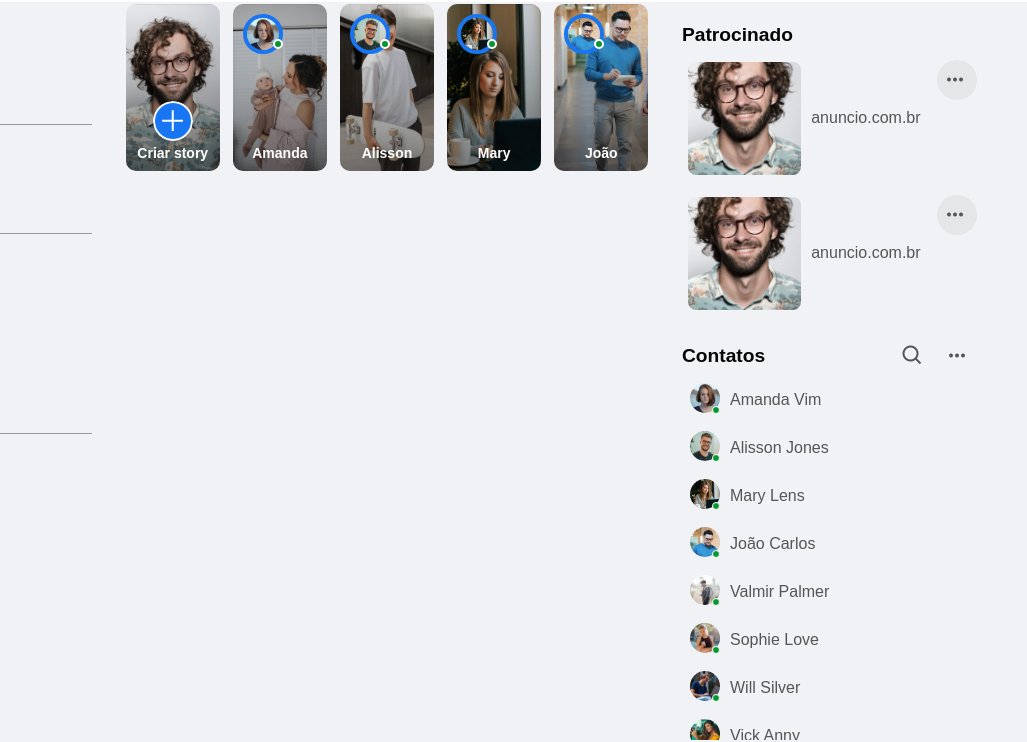
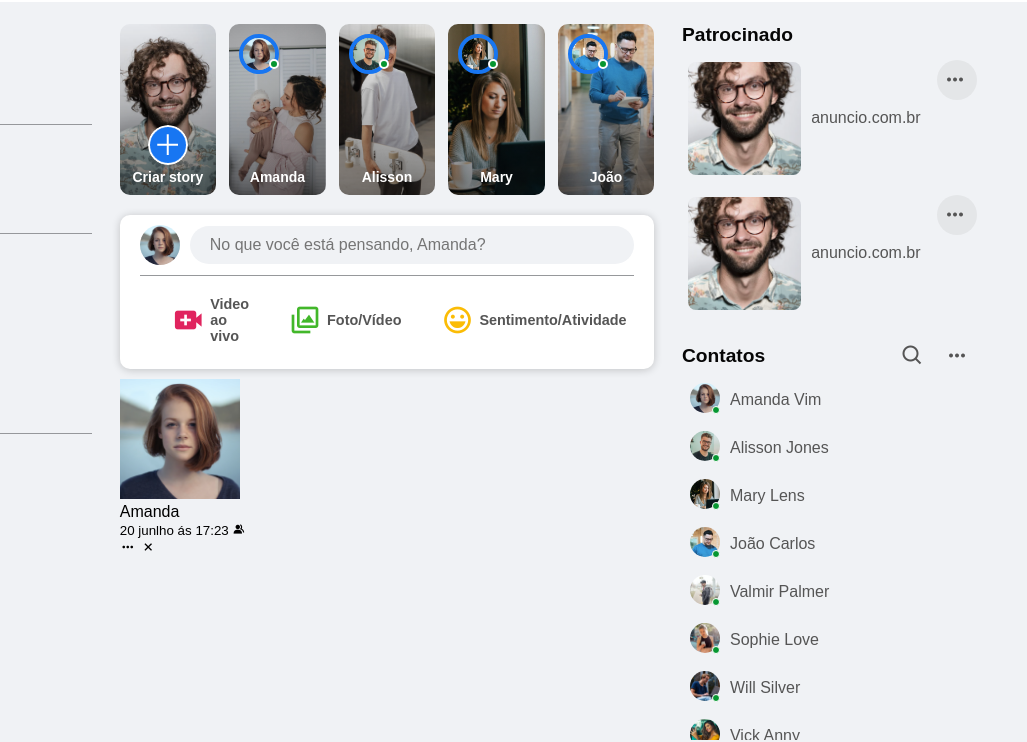
Before and after one commit to Jefersoncf/facebook-templete, a plain HTML site: page index.html in a window 1280 px wide. Shown: the part 58-800 px from the top of the page, 253-1280 px from the left. Drawn offline with nearby package versions, Linux system fonts and the light colour scheme.

Commit message:
Section create post

```diff
--- a/css/style.css
+++ b/css/style.css
@@ -381,6 +381,7 @@ nav {
   display: flex;
   /* align-items: center; */
   justify-content: space-between;
+  margin-top: 20px;
   margin-bottom: 20px;
 }
 .story {
@@ -449,3 +450,85 @@ nav {
   top: 35px;
   left: 40px;
 }
+
+.my-post {
+  width: 100%;
+  height: auto;
+  background-color: var(--white-color);
+  padding: 10px 20px;
+  border-radius: 10px;
+  box-shadow: 0 1px 8px rgba(0, 0, 0, 0.2);
+  margin: 10px 0;
+}
+.my-post img {
+  width: 40px;
+  height: 40px;
+  border-radius: 50%;
+  object-fit: cover;
+  object-position: center;
+  cursor: pointer;
+}
+.my-post .post-top {
+  display: flex;
+  align-items: center;
+}
+.my-post .post-top input {
+  width: 90%;
+  padding: 10px 20px;
+  border: none;
+  outline: none;
+  font-size: 1rem;
+  margin-left: 10px;
+  background-color: var(--main-color);
+  border-radius: 20px;
+  transition: all 0.4s ease;
+}
+.my-post .post-top input:hover {
+  background-color: var(--secondary-color);
+  cursor: pointer;
+}
+.my-post hr {
+  width: 100%;
+  height: 1px;
+  background-color: #96989b;
+  border: none;
+  margin: 10px 0;
+}
+.my-post .post-bottom {
+  width: 95%;
+  display: flex;
+  align-items: center;
+  justify-content: space-between;
+  margin: 5px auto;
+}
+.my-post .post-bottom .post-bottom-item {
+  display: flex;
+  align-items: center;
+  margin: 0 auto;
+  padding: 10px 20px;
+  cursor: pointer;
+}
+.my-post .post-bottom .post-bottom-item:hover {
+  background-color: #f2f2f2;
+  border-radius: 5px;
+}
+.my-post .post-bottom .post-bottom-item i.red {
+  font-size: 2rem;
+  margin-right: 6px;
+  color: #e0245e;
+}
+.my-post .post-bottom .post-bottom-item i.green {
+  font-size: 2rem;
+  margin-right: 6px;
+  color: #42b72a;
+}
+.my-post .post-bottom .post-bottom-item i.yellow {
+  font-size: 2rem;
+  margin-right: 6px;
+  color: #fbbc05;
+}
+.my-post .post-bottom .post-bottom-item p {
+  font-size: 0.9rem;
+  font-weight: 600;
+  color: var(--text-color);
+}
--- a/index.html
+++ b/index.html
@@ -142,6 +142,44 @@
           </div>
         </div>
 
+        <div class="my-post">
+          <div class="post-top">
+            <img src="./images/member-1.png" alt="">
+            <input type="text" placeholder="No que você está pensando, Amanda?">
+          </div>
+          <hr>
+          <div class="post-bottom">
+            <div class="post-bottom-item ">
+              <i class='bx bxs-video-plus red'></i>
+              <p>Video ao vivo</p>
+            </div>
+            <div class="post-bottom-item ">
+              <i class='bx bx-images green'></i>
+              <p>Foto/Vídeo</p>
+            </div>
+            <div class="post-bottom-item ">
+              <i class='bx bx-happy-alt yellow' ></i>
+              <p>Sentimento/Atividade</p>
+            </div>
+          </div>
+        </div>
+
+        <div class="write-post-container">
+          <div class="user-profile">
+            <img src="./images/member-1.png" alt="">
+            <div class="user-info">
+              <p>Amanda</p>
+              <small> 20 junlho ás 17:23
+                <i class='bx bxs-group'></i>
+              </small>
+            </div>
+          </div>
+          <div class="icons-menu-profile">
+            <i class='bx bx-dots-horizontal-rounded' ></i>
+            <i class='bx bx-x' ></i>
+          </div>
+        </div>
+
       </div>
       <!-- RIGHT -->
       <div class="right-sidebar">
```
